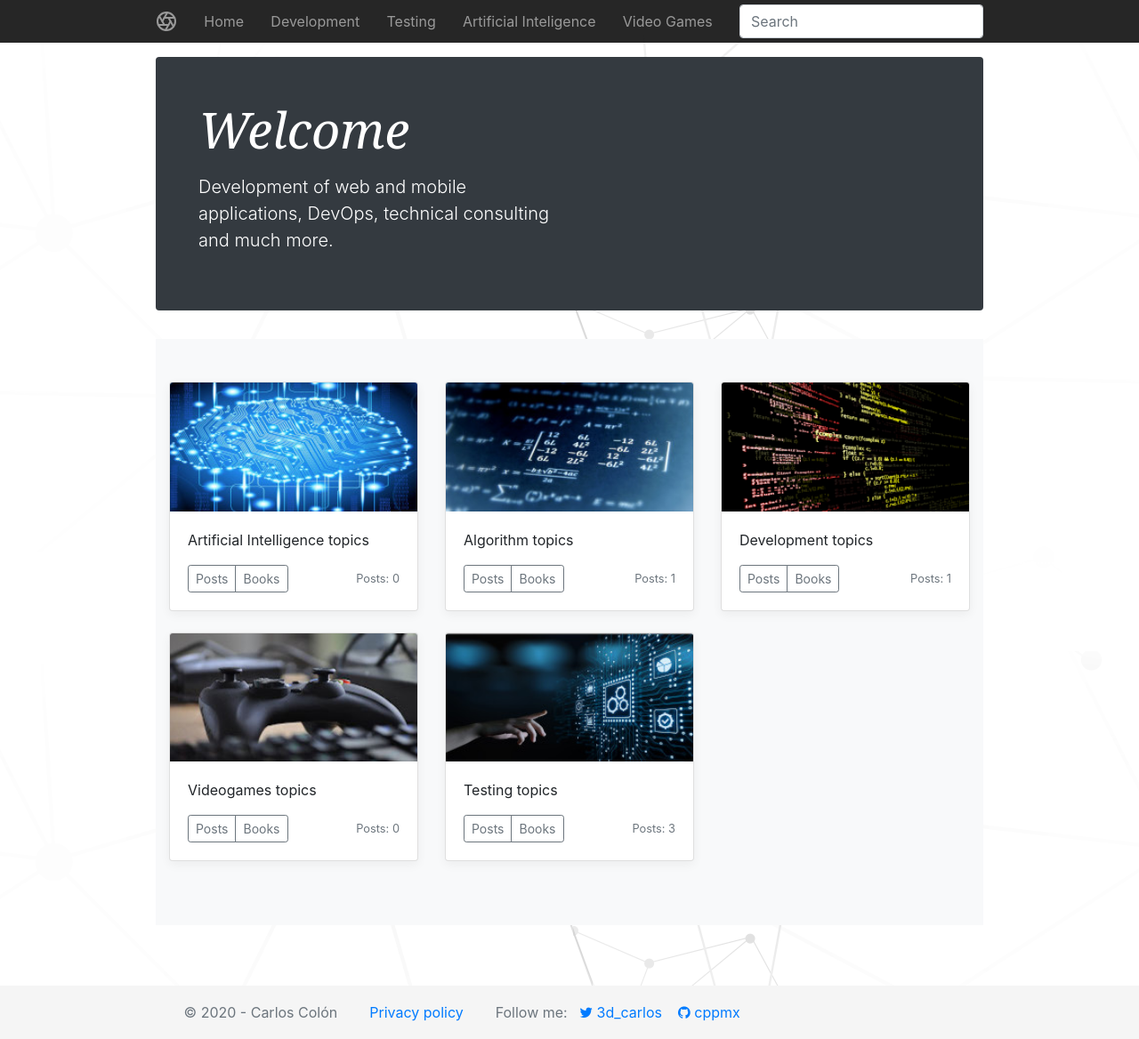
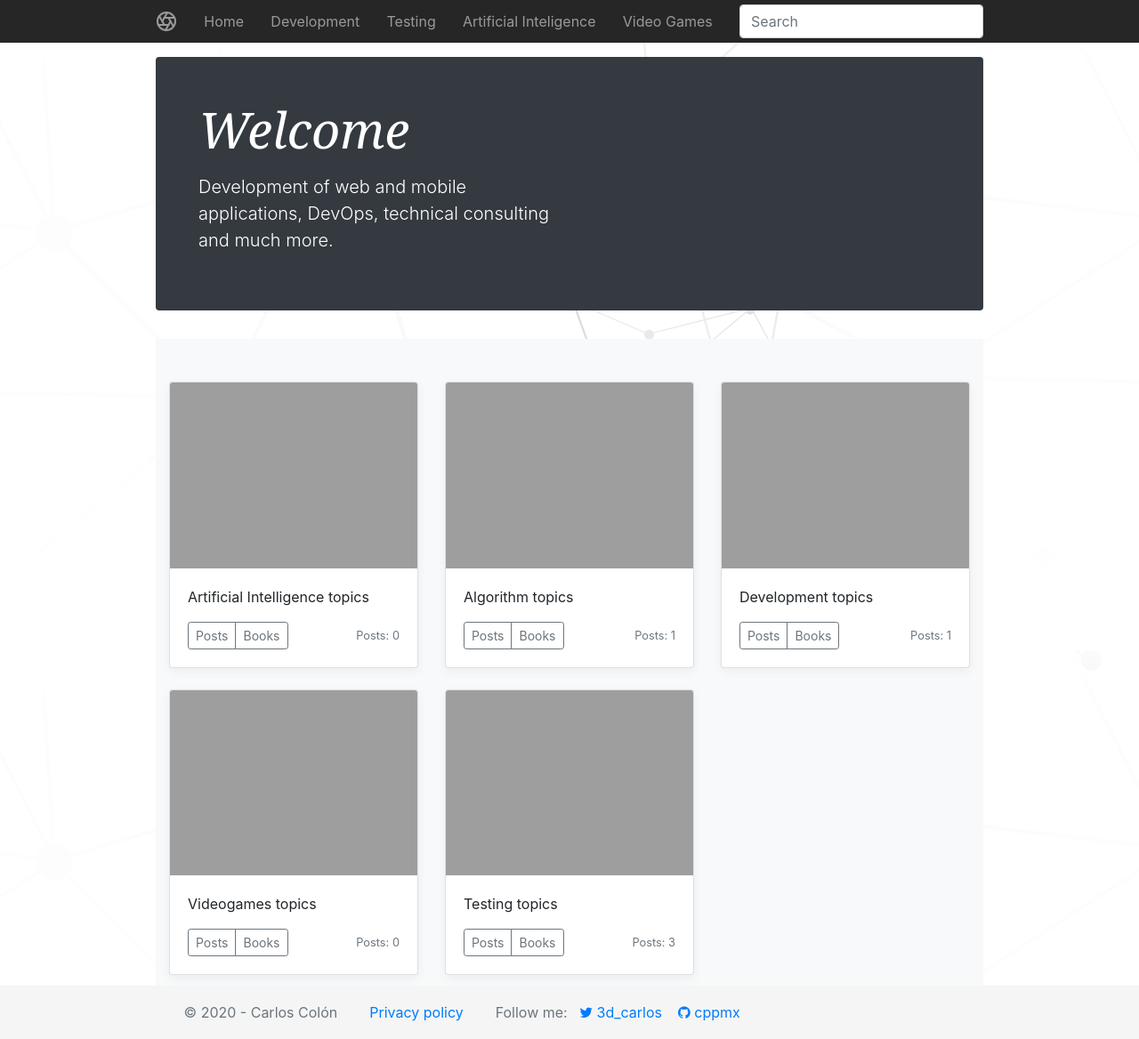
Before and after one commit to cppmx/cppmx.github.io, a Jekyll site: the page built from index.html, in a window 1280 px wide and 1168 px high. Shown: the whole window at 89% size. Built offline with Jekyll 4.4.1, drawn with Linux system fonts in a browser that asks for light colours.

Commit message:
Removed extra comments

```diff
--- a/index.html
+++ b/index.html
@@ -8,7 +8,6 @@
     <div class="col-md-6 px-0">
         <h1 class="display-4 font-italic">{{ page.title }}</h1>
         <p class="lead my-3">{{ site.description }}</p>
-        <!--<p class="lead mb-0"><a href="#" class="text-white font-weight-bold">Continue reading...</a></p>-->
     </div>
 </div>
 
@@ -18,7 +17,7 @@
             {% assign sections = site.data.sections | sort: 'name' %}
             {% for section in sections %}
                 <div class="col-md-4">
-                    <div class="card mb-4 box-shadow">{% assign image_url = 'images/' | append: section.name | append: '.jpg' %}
+                    <div class="card mb-4 box-shadow">{% assign image_url = 'images/' | append: section.image | append: '.jpg' %}
                         <img class="card-img-top" src="{{ image_url | absolute_url }}" alt="Card image cap">
                         <div class="card-body">
                             <p class="card-text">{{ section.description }}</p>
@@ -26,13 +25,13 @@
                                 <div class="btn-group">{% assign posts_url = '/' | append: section.url | append: '.html' %}
                                     <a type="button" class="btn btn-sm btn-outline-secondary" href="{{ posts_url | absolute_url }}">Posts</a>
                                     <a type="button" class="btn btn-sm btn-outline-secondary" href="{{ "/library.html" | absolute_url }}">Books</a>
-                                </div> <!-- btn-group -->{% assign posts_count = site.posts | where: "categories", section.name | size %}
+                                </div>{% assign posts_count = site.posts | where: "categories", section.name | size %}
                                 <small class="text-muted">Posts: {{posts_count}}</small>
-                            </div> <!-- d-flex justify-content-between align-items-center -->
-                        </div> <!-- card-body -->
-                    </div> <!-- card mb-4 box-shadow -->
-                </div> <!-- col-md-4 -->
+                            </div>
+                        </div>
+                    </div>
+                </div>
             {% endfor %}
-        </div> <!-- row -->
-    </div> <!-- container -->
-</div> <!-- album py-5 bg-light -->
+        </div>
+    </div>
+</div>
```
